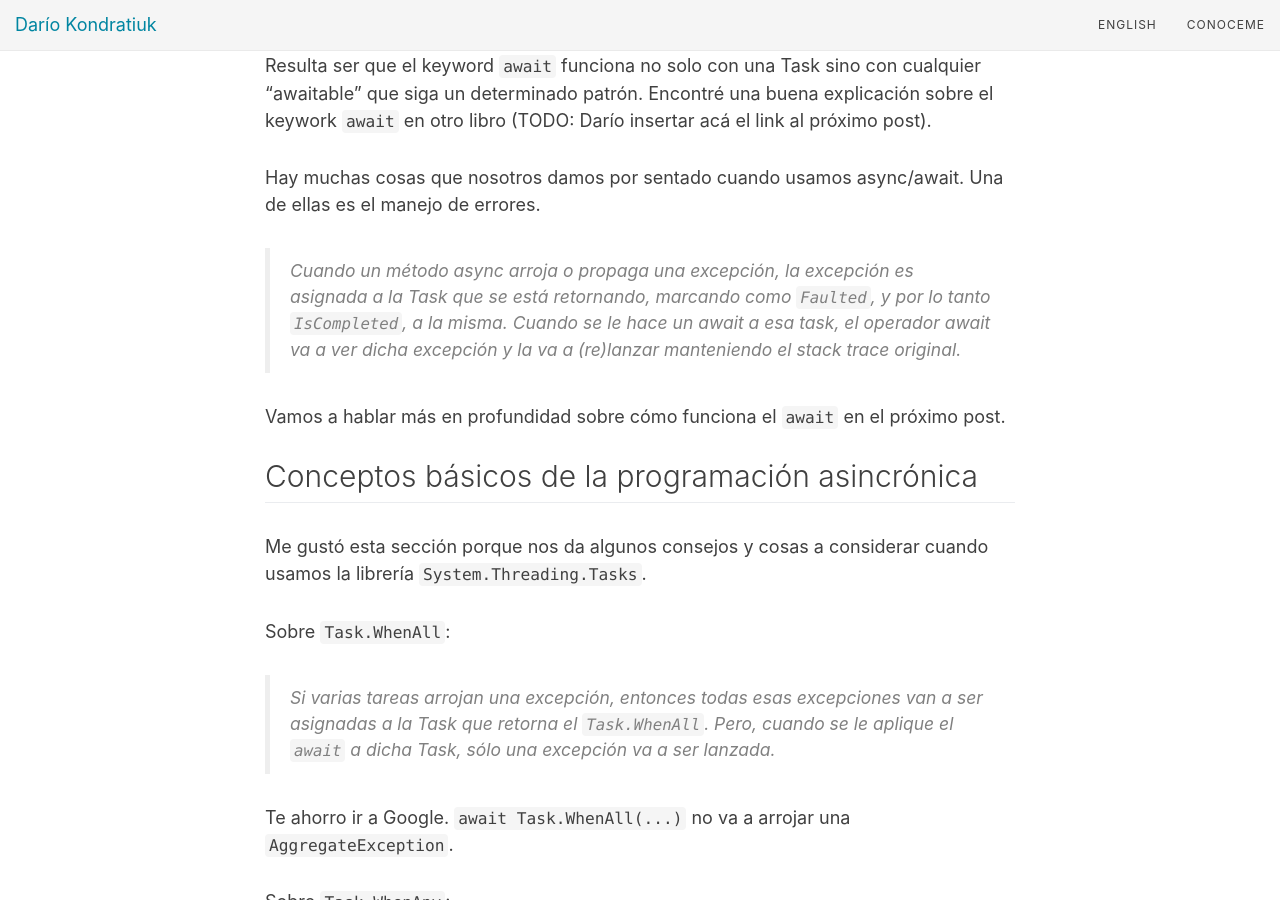
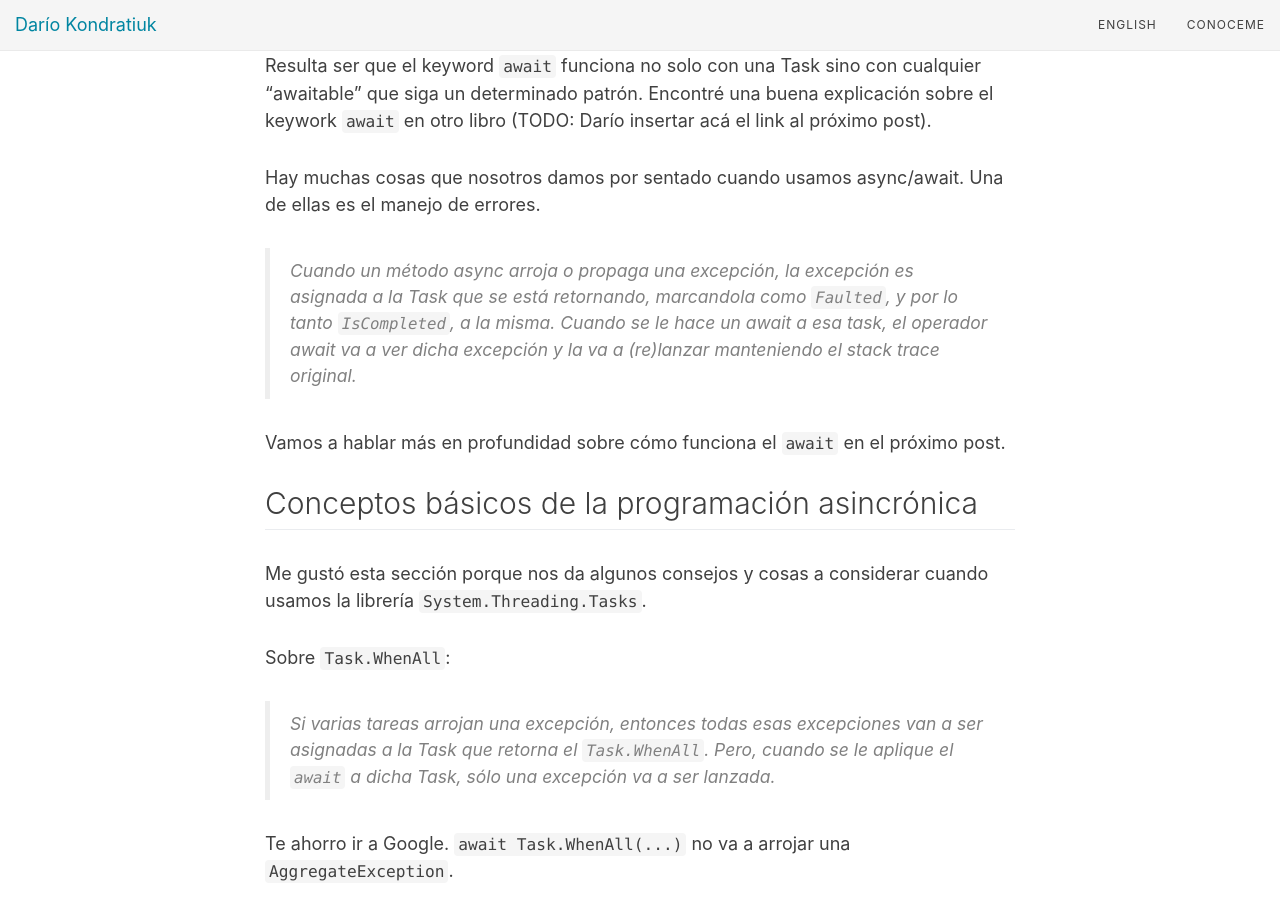
Before and after one commit to kblok/es, a Jekyll site: the page built from _posts/2020-01-22-concurrency-cookbook-review.md, in a window 1280 px wide and 900 px high, scrolled down 2698 px. Built offline with Jekyll 4.4.1, drawn with Linux system fonts in a browser that asks for light colours; nearby versions of some CDN libraries; comment, search, counter and statistics services are not loaded.

Commit message:
marcandola

```diff
--- a/_posts/2020-01-22-concurrency-cookbook-review.md
+++ b/_posts/2020-01-22-concurrency-cookbook-review.md
@@ -59,7 +59,7 @@ Resulta ser que el keyword `await` funciona no solo con una Task sino con cualqu
 
 Hay muchas cosas que nosotros damos por sentado cuando usamos async/await. Una de ellas es el manejo de errores.
 
-> Cuando un método async arroja o propaga una excepción, la excepción es asignada a la Task que se está retornando, marcando como `Faulted`, y por lo tanto `IsCompleted`, a la misma. Cuando se le hace un await a esa task, el operador await va a ver dicha excepción y la va a (re)lanzar manteniendo el stack trace original.
+> Cuando un método async arroja o propaga una excepción, la excepción es asignada a la Task que se está retornando, marcandola como `Faulted`, y por lo tanto `IsCompleted`, a la misma. Cuando se le hace un await a esa task, el operador await va a ver dicha excepción y la va a (re)lanzar manteniendo el stack trace original.
 
 Vamos a hablar más en profundidad sobre cómo funciona el `await` en el próximo post.
 
```
